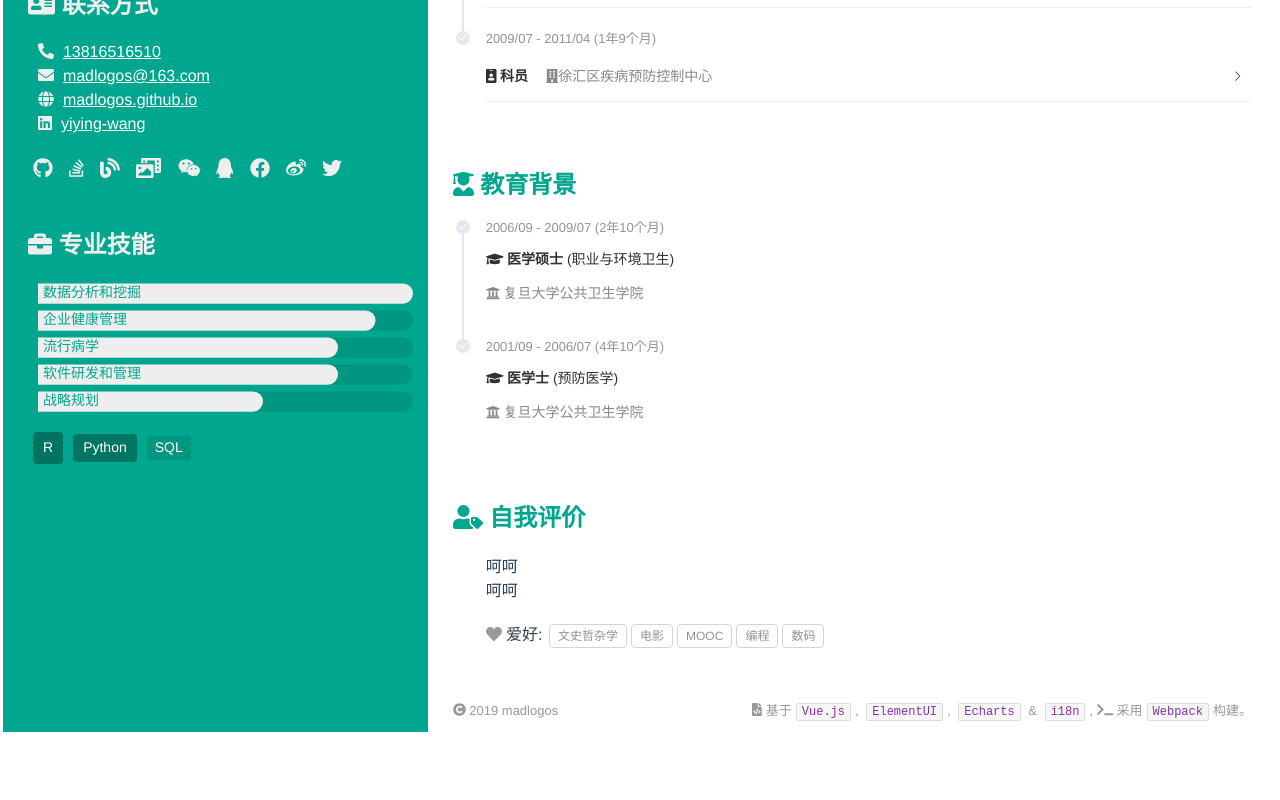
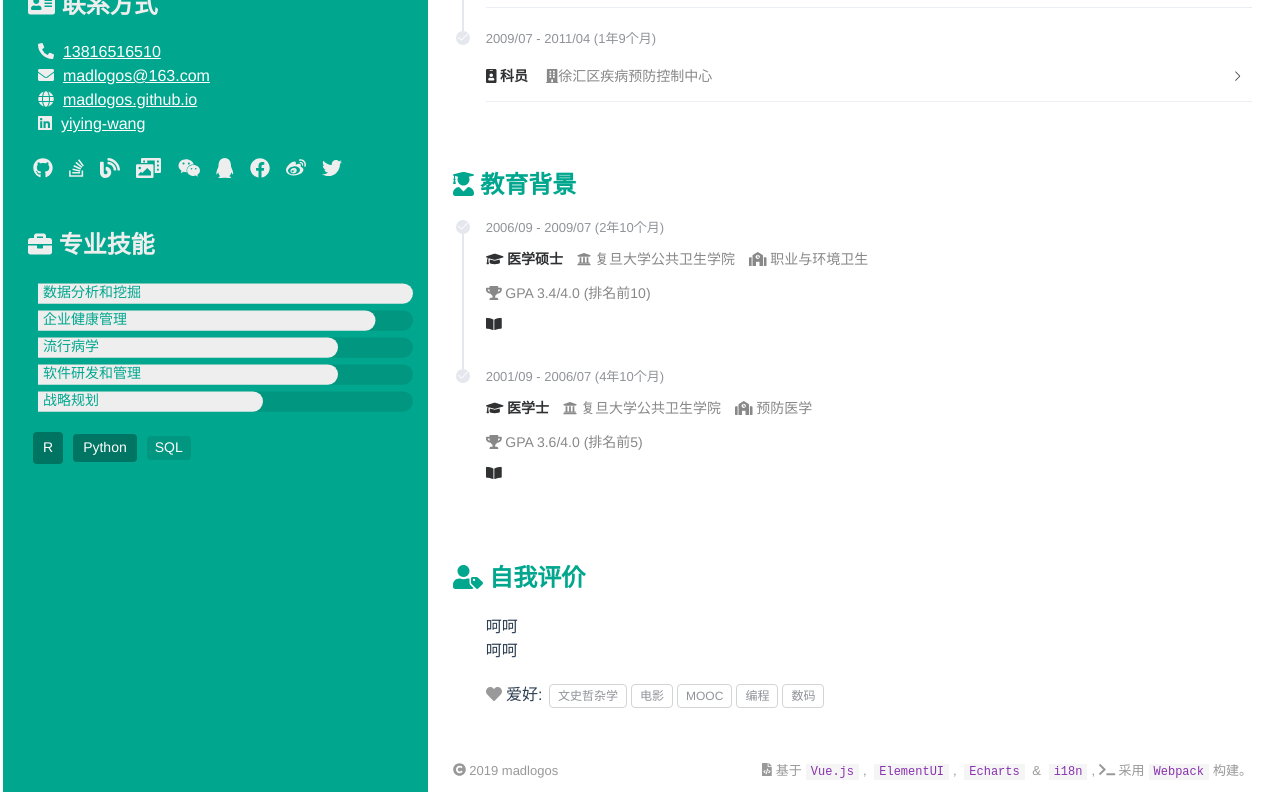
Before and after one commit to madlogos/vueresume, a Vue app: page /#/ in a window 1280 px wide. Shown: the part 355-1155 px from the top of the page. Before the commit the page ends 1095 px from the top, so only its background shows below. Built offline with nearby package versions, Linux system fonts and the light colour scheme.

Commit message:
Add files via upload

```diff
--- a/package.json
+++ b/package.json
@@ -14,7 +14,9 @@
     "@fortawesome/fontawesome-svg-core": "^1.2.26",
     "@fortawesome/free-solid-svg-icons": "^5.12.0",
     "@fortawesome/vue-fontawesome": "^0.1.8",
+    "babel-polyfill": "^6.26.0",
     "echarts": "^4.5.0",
+    "es6-promise": "^4.2.8",
     "vue": "^2.5.2",
     "vue-echarts": "^4.1.0",
     "vue-router": "^3.0.1"
@@ -65,7 +67,7 @@
     "vue-template-compiler": "^2.5.2",
     "webpack": "^3.6.0",
     "webpack-bundle-analyzer": "^2.9.0",
-    "webpack-dev-server": "^2.9.1",
+    "webpack-dev-server": "^2.9.7",
     "webpack-merge": "^4.1.0"
   },
   "engines": {
--- a/src/App.vue
+++ b/src/App.vue
@@ -18,10 +18,8 @@ export default {
   color: #2c3e50;
 }
 code {
-  border: 1px solid #ddd;
-  border-radius: 2px;
   color: #8932AF;
-  background-color: #eeeeee88;
+  background-color: #eeeeee99;
   margin: 0 4px;
   padding: 1px 5px
 }
@@ -32,6 +30,9 @@ code {
   font-size: 14px
 }
 .el-popover {
+  font-family: "Helvetica Neue", Helvetica, "PingFang SC", "Hiragino Sans GB", "Microsoft YaHei", "微软雅黑", Arial, sans-serif
+}
+.el-tooltip__popper {
   font-family: "Helvetica Neue", Helvetica, "PingFang SC", "Hiragino Sans GB", "Microsoft YaHei", "微软雅黑", Arial, sans-serif
 }
 .el-popover p {
--- a/src/assets/cv.json
+++ b/src/assets/cv.json
@@ -30,41 +30,56 @@
       {"name": "战略规划", "value": 60, "tip": "lala 5"}
     ],
     "skill": [
+      [
         {"name": "R", "size": null, "alpha": 0.3, "year": 7, "fa": "fas fa-code", "prof": 5, "description": ["1", "2"]},
         {"name": "Python", "size": "medium", "alpha": 0.3, "year": 5, "fa": "fas fa-code", "prof": 4, "description": ["1", "2"]},
         {"name": "SQL", "size": "small", "alpha": 0.1, "year": 7, "fa": "fas fa-code", "prof": 3.5, "description": ["1", "2"]}
+      ]
     ],
     "job": [
-      {"from": "2009/07", "till": "2011/04", "emp": "徐汇区疾病预防控制中心", "link": null,
+      {
+        "from": "2009/07", "till": "2011/04", "emp": "徐汇区疾病预防控制中心", "link": null,
         "wiki": {
           "fa": "fab fa-wikipedia-w", "title": "关于该雇主", "value": "百度百科",
+          "tag": ["公共卫生", "事业单位"],
           "link": "https://baike.baidu.com/item/徐汇区疾病预防控制中心"
         },
         "title": "科员", "icon": "check", "color": null,
         "keyword": ["急性传染病防控", "计划免疫管理", "流行病学研究"],
-        "description": ["哈哈<br>哈哈"]},
-      {"from": "2011/04", "till": "2016/04", "emp": "安泰保险", "link": "https://www.aetna.com",
+        "description": ["哈哈<br>哈哈"]
+      },
+      {
+        "from": "2011/04", "till": "2016/04", "emp": "安泰保险", "link": "https://www.aetna.com",
         "wiki": {
           "fa": "fab fa-wikipedia-w", "title": "关于该雇主", "value": "维基百科",
+          "tag": ["财富200", "美国第三", "健康险", "CVS收购"],
           "link": "https://en.wikipedia.org/wiki/Aetna"
         },
         "title": "项目经理", "icon": "check", "color": null,
         "keyword": ["项目管理", "产品开发", "分析报告"],
-        "description": ["哈哈"]},
-      {"from": "2016/04", "till": "2020/04", "emp": "安泰保险", "link": "https://www.aetna.com",
+        "description": ["哈哈"]
+      },
+      {
+        "from": "2016/04", "till": "2020/04", "emp": "安泰保险", "link": "https://www.aetna.com",
         "wiki": {
           "fa": "fab fa-wikipedia-w", "title": "关于该雇主", "value": "维基百科",
+          "tag": ["财富200", "美国第三", "健康险", "CVS收购"],
           "link": "https://en.wikipedia.org/wiki/Aetna"
         },
         "title": "分析经理/数据科学家", "icon": "loading", "color": "#00A78E",
         "keyword": ["分析挖掘", "商业智能", "系统研发", "专业产品", "商务战略", "运营优化", "内部培训"],
-        "description": ["呵呵"]}
+        "description": ["呵呵"]
+      }
     ],
     "edu": [
-      {"from": "2001/09", "till": "2006/07", "icon": "check", "color": null,
-        "school": "复旦大学公共卫生学院", "major": "预防医学", "cred": "医学士"},
-      {"from": "2006/09", "till": "2009/07", "icon": "check", "color": null,
-        "school": "复旦大学公共卫生学院", "major": "职业与环境卫生", "cred": "医学硕士"}
+      {
+        "from": "2001/09", "till": "2006/07", "icon": "check", "color": null, "school": "复旦大学公共卫生学院",
+        "major": "预防医学", "cred": "医学士", "rank": "GPA 3.6/4.0 (排名前5)", "lesson": ""
+      },
+      {
+        "from": "2006/09", "till": "2009/07", "icon": "check", "color": null, "school": "复旦大学公共卫生学院",
+        "major": "职业与环境卫生", "cred": "医学硕士", "rank": "GPA 3.4/4.0 (排名前10)", "lesson": ""
+      }
     ],
     "self": {
       "statement": "呵呵<br>呵呵",
@@ -102,43 +117,58 @@
       {"name": "Strategic planning", "value": 60, "tip": "lala 5"}
     ],
     "skill": [
+      [
         {"name": "R", "size": null, "alpha": 0.3, "year": 7, "fa": "fas fa-code", "prof": 5, "description": ["1", "2"]},
         {"name": "Python", "size": "medium", "alpha": 0.3, "year": 5, "fa": "fas fa-code", "prof": 4, "description": ["1", "2"]},
         {"name": "SQL", "size": "small", "alpha": 0.1, "year": 7, "fa": "fas fa-code", "prof": 3.5, "description": ["1", "2"]}
+      ]
     ],
     "job": [
-      {"from": "2009/07", "till": "2011/04", "emp": "Xuhui CDC",
+      {
+        "from": "2009/07", "till": "2011/04", "emp": "Xuhui CDC",
         "wiki": {
           "fa": "fab fa-wikipedia-w", "title": "About this employer", "value": "Baidu Baike",
+          "tag": ["Public health", "Non-profit"],
           "link": "https://baike.baidu.com/item/徐汇区疾病预防控制中心"
         },
         "link": null, "title": "Staff member", "icon": "check", "color": null,
         "keyword": ["Acute infectious disease control", "Planned immunization management", "Epidemiological study"],
-        "description": ["bla bla"]},
-      {"from": "2011/04", "till": "2016/04", "emp": "Aetna International", "link": "https://www.aetna.com",
+        "description": ["bla bla"]
+      },
+      {
+        "from": "2011/04", "till": "2016/04", "emp": "Aetna International", "link": "https://www.aetna.com",
         "wiki": {
           "fa": "fab fa-wikipedia-w", "title": "About this employer", "value": "Wikipedia",
+          "tag": ["Fortune 200", "US 3rd biggest", "Health insurance", "CVS merger"],
           "link": "https://en.wikipedia.org/wiki/Aetna"
         },
         "title": "Project manager", "icon": "check", "color": null,
         "keyword": ["Project management", "Product R&D", "Reporting"],
-        "description": ["bla bla"]},
-      {"from": "2016/04", "till": "2020/04", "emp": "Aetna International", "link": "https://www.aetna.com",
+        "description": ["bla bla"]
+      },
+      {
+        "from": "2016/04", "till": "2020/04", "emp": "Aetna International", "link": "https://www.aetna.com",
         "wiki": {
           "fa": "fab fa-wikipedia-w", "title": "About this employer", "value": "Wikipedia",
+          "tag": ["Fortune 200", "US 3rd biggest", "Health insurance", "CVS merger"],
           "link": "https://en.wikipedia.org/wiki/Aetna"
         },
         "title": "Informatics manager / Data scientist", "icon": "loading", "color": "#00A78E",
         "keyword": ["Analytics & minning", "Business intelligence", "System R&D", "Professional product", "Business strategy", "Operation optimization", "Training"],
-        "description": ["bla bla"]}
+        "description": ["bla bla"]
+      }
     ],
     "edu": [
-      {"from": "2001/09", "till": "2006/07", "icon": "check", "color": null,
+      {
+        "from": "2001/09", "till": "2006/07", "icon": "check", "color": null,
         "school": "Fudan University School of Public Health", "major": "Preventive medicine",
-        "cred": "Bachelor of Medicine"},
-      {"from": "2006/09", "till": "2009/07", "icon": "check", "color": null,
+        "cred": "Bachelor of Medicine", "rank": "GPA 3.6/4.0 (Top 5)", "lesson": ""
+      },
+      {
+        "from": "2006/09", "till": "2009/07", "icon": "check", "color": null,
         "school": "Fudan University School of Public Health", "major": "Occupational and environmental health",
-        "cred": "Master of Medicine"}
+        "cred": "Master of Medicine", "rank": "GPA 3.6/4.0 (Top 10)", "lesson": ""
+      }
     ],
     "self": {
       "statement": "haha<br>haha",
--- a/src/components/Edu.vue
+++ b/src/components/Edu.vue
@@ -14,8 +14,15 @@
        placement='top'
       >
         <div>
-          <p class="cred"><i class='fas fa-graduation-cap' />&nbsp;<strong>{{ i.cred }}</strong> ({{ i.major}})&emsp;&emsp;</p>
-          <p class="univ"><i class='fas fa-university' />&nbsp;{{ i.school }}</p>
+          <p class="title">
+            <span class='cred'><i class='fas fa-graduation-cap' />&nbsp;<strong>{{ i.cred }}</strong>&emsp;</span>
+            <span class='univ'><i class='fas fa-university' />&nbsp;{{ i.school }}&emsp;</span>
+            <span class='major'><i class='fas fa-school' />&nbsp;{{ i.major }}</span>
+          </p>
+          <div class="body">
+            <p class='rank'><i class='fas fa-trophy' />&nbsp;{{ i.rank }}</p>
+            <p class='lesson'><i class='fas fa-book-open' />&nbsp;{{ i.lesson }}</p>
+          </div>
         </div>
       </el-timeline-item>
     </el-timeline>
@@ -63,7 +70,7 @@ h2 {
   margin: 0;
   padding: 10px
 }
-.univ {
+.major, .univ, .rank {
   color: #888
 }
 .el-timeline {
--- a/src/components/Job.vue
+++ b/src/components/Job.vue
@@ -28,10 +28,19 @@
                   <i class='fas fa-id-badge' />&nbsp;{{ i.title }}&emsp;
                 </span>
                 <span class="jobemp" v-if='i.wiki.link'>
-                  <el-popover placement='top-start' :title='i.wiki.title' trigger='hover'>
+                  <el-popover placement='top-start' :title='i.wiki.title' trigger='hover' width=200>
                     <div>
                       <i :class='i.wiki.fa' />&nbsp;
                       <a :href='i.wiki.link' target='_blank'>{{ i.wiki.value }}</a>
+                    </div>
+                    <br />
+                    <div>
+                      <el-tag
+                        v-for='(tag, itag) in i.wiki.tag'
+                        :key='itag'
+                        type='info'
+                        size='mini'
+                      >{{ tag }}</el-tag>
                     </div>
                     <span slot='reference'>
                       <i class='fas fa-building' />
@@ -174,7 +183,7 @@ a:visited {
 a:hover {
   color: #67C23A
 }
-#tl .el-tag {
+.el-tag {
   margin: 2px
 }
 .jobtitle {
--- a/src/components/Resume.vue
+++ b/src/components/Resume.vue
@@ -1,5 +1,5 @@
 <template>
-<div>
+<div v-loading='loading'>
   <el-row :gutter="10" id='el-row-lang'>
     <el-col :span="8" id=“el-col-sidebar” class="hidden-xs-only" style="padding: 0px">
       <div id='sidebar-top'></div>
--- a/src/main.js
+++ b/src/main.js
@@ -1,5 +1,6 @@
 // The Vue build version to load with the `import` command
 // (runtime-only or standalone) has been set in webpack.base.conf with an alias.
+// import 'babel-polyfill'
 import Vue from 'vue'
 import Element from 'element-ui'
 import '../node_modules/element-ui/lib/theme-chalk/index.css'
@@ -10,6 +11,8 @@ import i18n from './assets/i18n/index'
 import Echarts from 'vue-echarts'
 import 'echarts/lib/chart/bar'
 import 'echarts/lib/component/tooltip'
+import promise from 'es6-promise'
+promise.polyfill()
 
 Vue.use(Element)
 Vue.component('chart', Echarts)
```
Also changed, not shown: src/components/Skill.vue (+11 -43 lines), 2 other files (tests, documents, lock files or other folders). Lines whose indentation alone changed are shown as unchanged.
